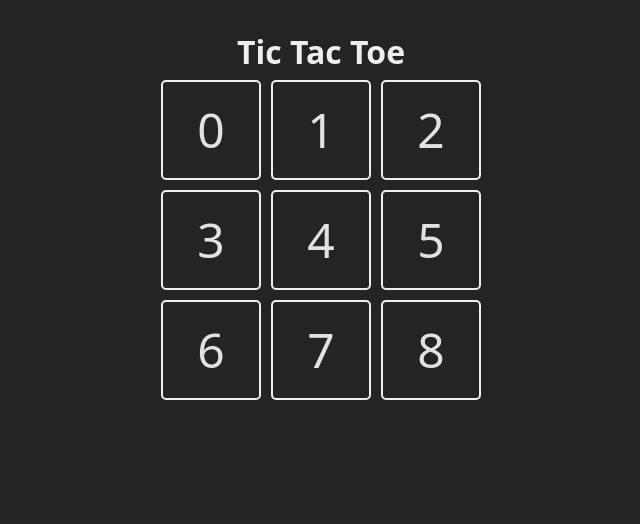
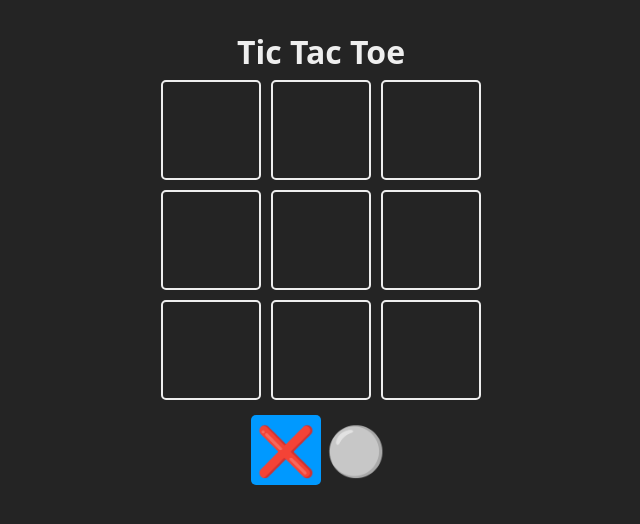
Before and after one commit to ignacio11aliste/Tic-Tac-Toe, a React (Vite) app: page / in a window 1280 px wide. Shown: the top 524 px of the page, without its empty margins (319-959 px from the left). Built offline with nearby package versions, Linux system fonts and the light colour scheme.

Commit message:
see whose turn it is

```diff
--- a/src/App.jsx
+++ b/src/App.jsx
@@ -1,25 +1,33 @@
+import { useState } from "react";
+
 const TUNRS = {
   X: "❌",
   O: "⚪",
 };
-const board = Array(9).fill(null);
-const Square = ({ children, updateBoard, index }) => {
-  return <div className="square">{children}</div>;
+
+const Square = ({ children, isSelected, updateBoard, index }) => {
+  const className = `square ${isSelected ? "is-selected" : ""}`;
+  return <div className={className}>{children}</div>;
 };
 
 function App() {
+  const [board, setBoard] = useState(Array(9).fill(null));
+
+  // ver visualmente quien tiene el turno
+  const [turn, setTurn] = useState(TUNRS.X);
+
   return (
     <main className="board">
       <h1>Tic Tac Toe</h1>
-
       <section className="game">
         {board.map((_, index) => {
-          return (
-            <Square key={index} index={index}>
-              {index}
-            </Square>
-          );
+          return <Square key={index} index={index}></Square>;
         })}
+      </section>
+
+      <section className="turn">
+        <Square isSelected={turn === TUNRS.X}>{TUNRS.X}</Square>
+        <Square isSelected={turn === TUNRS.O}>{TUNRS.O}</Square>
       </section>
     </main>
   );
```
